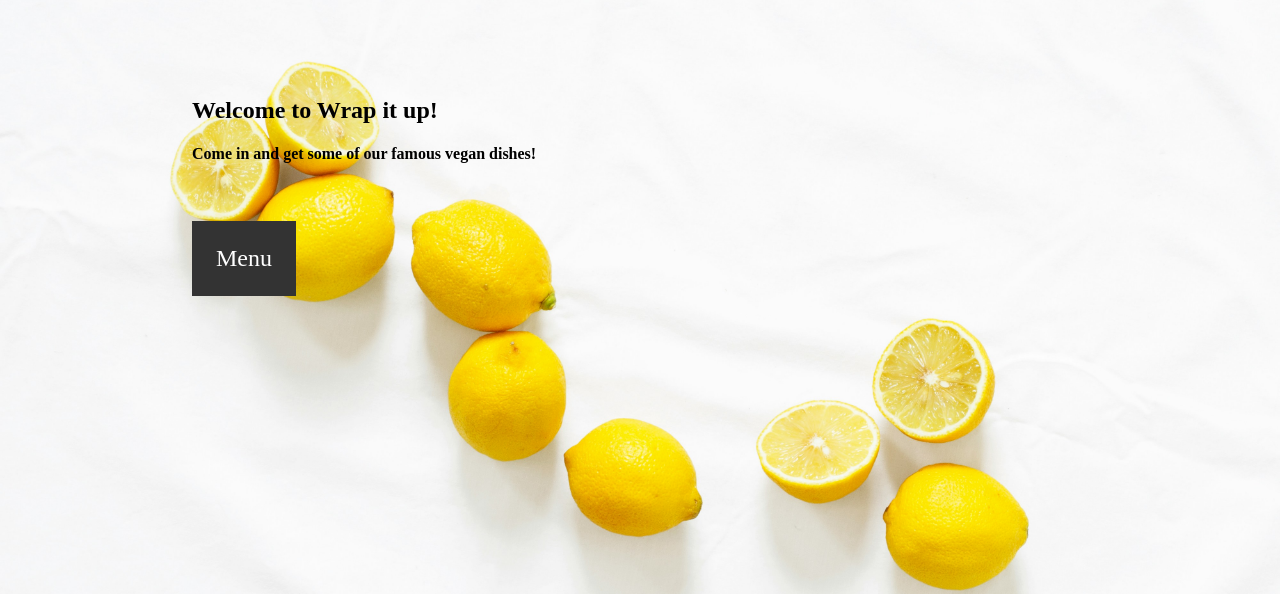
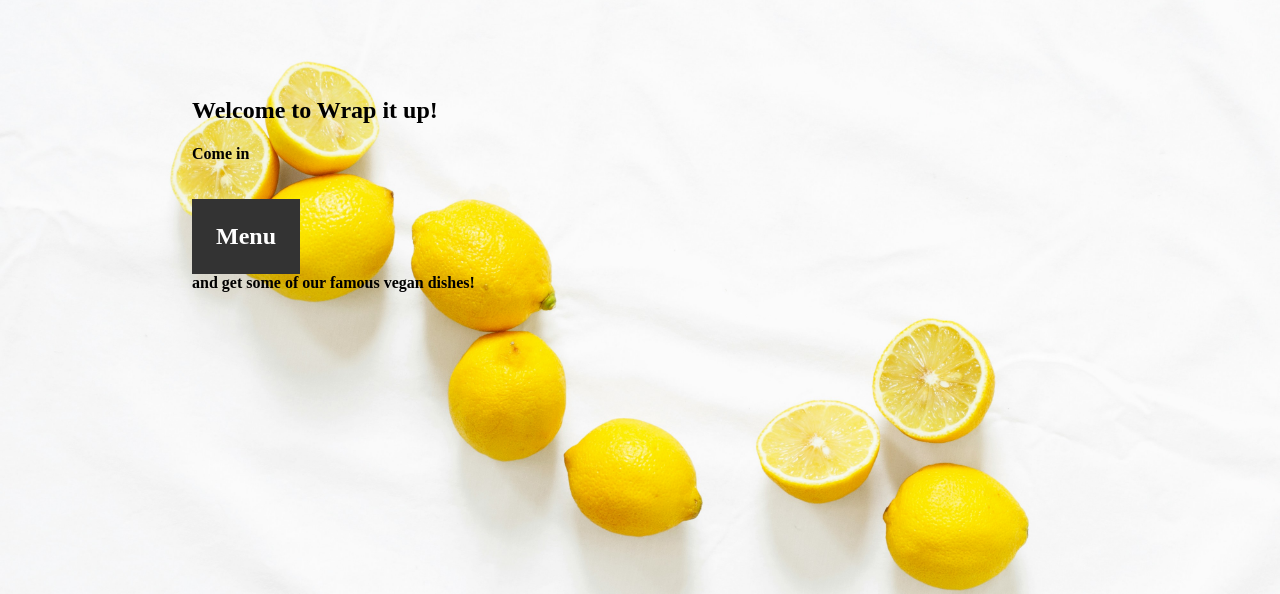
Before and after one commit to Bieleaber/Bieleaber.github.io, a plain HTML site: page restaurant/index.html in a window 1280 px wide. Shown: the part 206-800 px from the top of the page. Drawn offline with Linux system fonts and the light colour scheme; a web font is replaced by a local one.

Commit message:
resteraunt

```diff
--- a/restaurant/index.html
+++ b/restaurant/index.html
@@ -16,8 +16,8 @@
                             alt="Wrap It Up logo"
                         >
                     </a>
-                    <a href="homepage">Home</a>
-                    <a href="menu">Menu</a>
+                    <a href="#">Home</a>
+                    <a href="menu.html">Menu</a>
                     <a href="#">About</a>
                     <a href="#">Contact</a>
                 </div>
@@ -26,10 +26,10 @@
         <div id="hero-2">
             <div class="hero-content">
                 <h2>Welcome to Wrap it up!</h2>
-                <h4>Come in and get some of our famous vegan dishes!</h4>
-                <div>
-                    <a href="#">Menu</a>
-                </div>
+                <h4>Come in <div id="button">
+                    <a href="menu.html">Menu </a>
+                </div> and get some of our famous vegan dishes!</h4>
+
             </div>
         </div>
         <div id="footer">
```
Also changed, not shown: restaurant/menu.html (+2 -2 lines).
